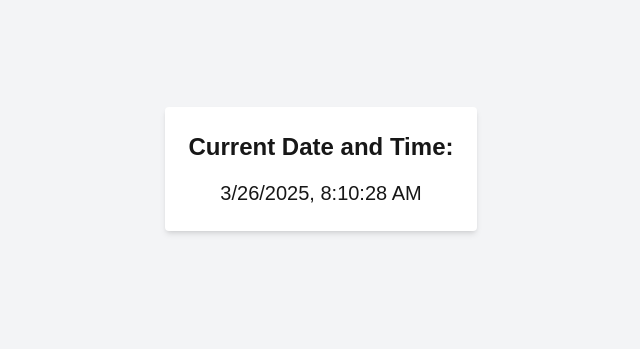
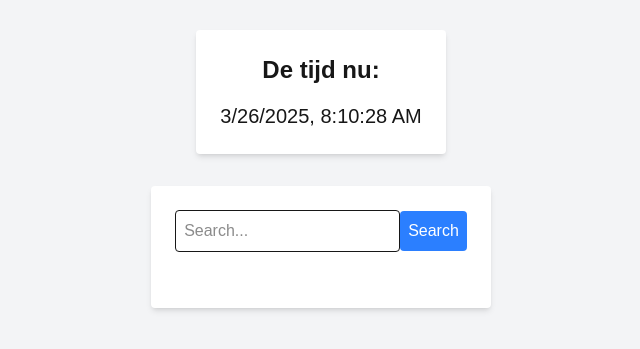
Before and after one commit to userdaniel083/code, a Next.js app: page / in a window 1280 px wide. Shown: the part 231-580 px from the top of the page, without its empty margins (319-959 px from the left). Built offline with nearby package versions, Linux system fonts and the light colour scheme.

Commit message:
Update page.tsx

```diff
--- a/app/page.tsx
+++ b/app/page.tsx
@@ -2,8 +2,12 @@
 
 import { useState, useEffect } from "react";
 
+const API_KEY = "AIzaSyDiq9W2_94vbR63rLEZDtID9BCvSyY9FaI";
+const CX = "756729135966";
 export default function Home() {
   const [currentTime, setCurrentTime] = useState(new Date());
+  const [query, setQuery] = useState("");
+  const [results, setResults] = useState([]);
 
   useEffect(() => {
     const timer = setInterval(() => {
@@ -13,11 +17,43 @@ export default function Home() {
     return () => clearInterval(timer);
   }, []);
 
+  const handleSearch = async () => {
+    if (query.trim() === "") return;
+
+    const response = await fetch(
+      `https://www.googleapis.com/customsearch/v1?key=${API_KEY}&cx=${CX}&q=${query}`
+    );
+    const data = await response.json();
+    setResults(data.items || []);
+  };
+
   return (
     <div className="flex flex-col items-center justify-center min-h-screen p-8 bg-gray-100">
+      <div className="text-center bg-white p-6 rounded shadow-md mb-8">
+        <p className="text-2xl font-bold mb-4">De tijd nu:</p>
+        <p className="text-xl">{currentTime.toLocaleString()}</p>
+      </div>
       <div className="text-center bg-white p-6 rounded shadow-md">
-        <p className="text-2xl font-bold mb-4">Current Date and Time:</p>
-        <p className="text-xl">{currentTime.toLocaleString()}</p>
+        <input
+          type="text"
+          value={query}
+          onChange={(e) => setQuery(e.target.value)}
+          placeholder="Search..."
+          className="p-2 border rounded mb-4"
+        />
+        <button onClick={handleSearch} className="p-2 bg-blue-500 text-white rounded">
+          Search
+        </button>
+        <div className="mt-4">
+          {results.map((result, index) => (
+            <div key={index} className="mb-4">
+              <a href={result.link} className="text-blue-500">
+                {result.title}
+              </a>
+              <p>{result.snippet}</p>
+            </div>
+          ))}
+        </div>
       </div>
     </div>
   );
```
